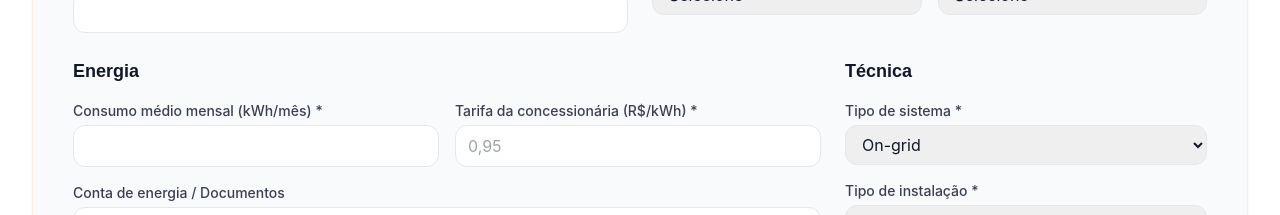
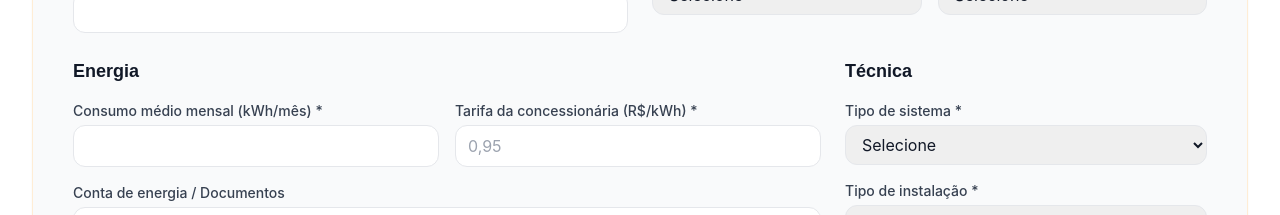
Before and after one commit to LeandroFrancaUS/solarinvest-Website, a Next.js app: page /analise in a window 1280 px wide. Shown: the part 780-995 px from the top of the page. Built offline with nearby package versions, Linux system fonts and the light colour scheme.

Commit message:
Fix system and installation type handling

```diff
--- a/src/app/analise/PreApprovalForm.tsx
+++ b/src/app/analise/PreApprovalForm.tsx
@@ -151,8 +151,7 @@ const initialState: FormState = {
   consumoMedio: '',
   tarifa: '',
 
-  // ✅ default on-grid (você pode trocar pra '' se quiser obrigar escolher)
-  tipoSistema: 'On-grid',
+  tipoSistema: '',
 
   tipoInstalacao: '',
   tipoInstalacaoOutro: '',
--- a/src/lib/kommo/preAnalise.ts
+++ b/src/lib/kommo/preAnalise.ts
@@ -94,6 +94,8 @@ const ENUM_TIPO_SISTEMA: Record<string, number> = {
 };
 
 const ENUM_TIPO_INSTALACAO: Record<string, number> = {
+  "telhado fibrocimento": 2402811,
+  // compat: grafia antiga
   "telha fibrocimento": 2402811,
   "telhado metalico": 2402813,
   "telhado ceramico": 2402815,
```
